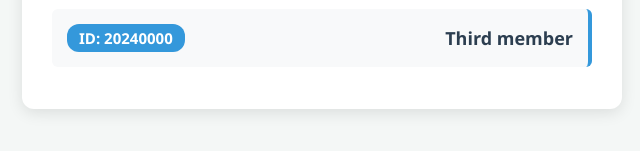
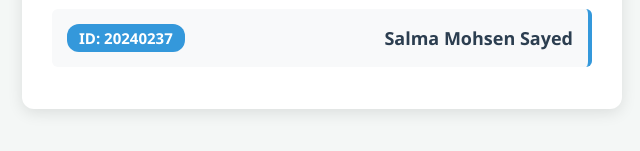
Before and after one commit to Nour-Ahmed7/CI-CD-GitHub-Actions, a plain HTML site: page index.html in a window 1280 px wide. Shown: the part 461-612 px from the top of the page, 318-958 px from the left. Drawn offline with Linux system fonts and the light colour scheme.

Commit message:
Update team member details in index.html

```diff
--- a/index.html
+++ b/index.html
@@ -91,8 +91,8 @@
                 <span class="member-id">ID: 20242116</span>
             </li>
             <li class="team-member">
-                <span class="member-name">Third member</span>
-                <span class="member-id">ID: 20240000</span>
+                <span class="member-name">Salma Mohsen Sayed</span>
+                <span class="member-id">ID: 20240237</span>
             </li>
         </ul>
     </div>
```
